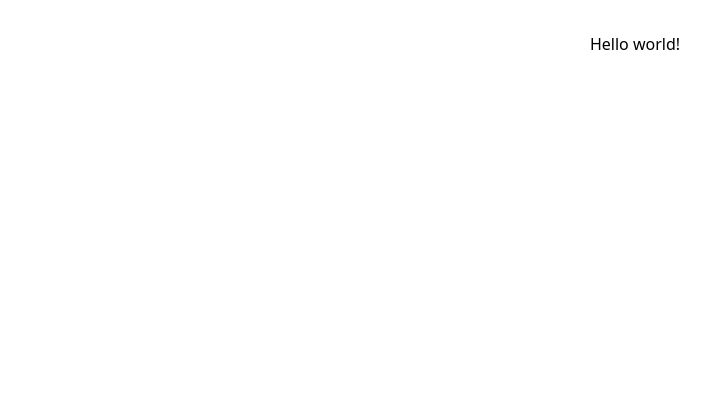
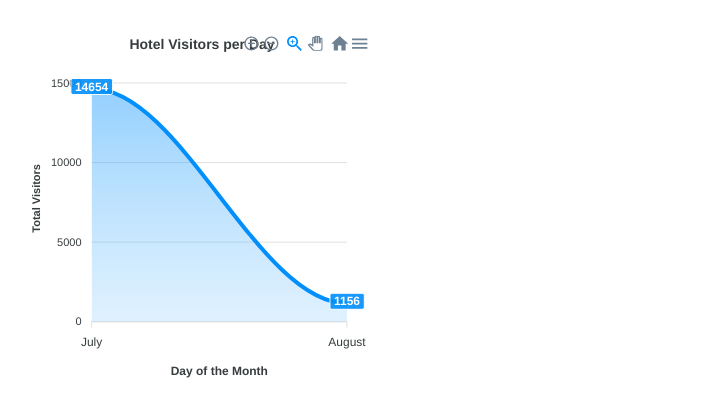
Before and after one commit to ALOK9442/waterdipassignment, a React (Vite) app: page / in a window 1280 px wide. Shown: the top 416 px of the page, without its empty margins (5-715 px from the left). Built offline with nearby package versions, Linux system fonts and the light colour scheme.

Commit message:
configuring apex chart

```diff
--- a/src/App.tsx
+++ b/src/App.tsx
@@ -1,7 +1,6 @@
 import { useEffect, useState } from "react";
-import reactLogo from "./assets/react.svg";
-import viteLogo from "/vite.svg";
 import "./App.css";
+import ReactApexChart from "react-apexcharts";
 
 interface Booking {
   arrival_date_year: string;
@@ -12,16 +11,19 @@ interface Booking {
   babies: string;
   country: string;
 }
+
 function App() {
-  const [count, setCount] = useState(0);
   const [data, setData] = useState<Booking[]>([]);
+  const [chartData, setChartData] = useState<{ visitorsPerDay: number[]; days: string[] }>({
+    visitorsPerDay: [],
+    days: [],
+  });
 
   useEffect(() => {
     fetch("/hotel_bookings_1000.csv")
       .then((response) => response.text())
       .then((text) => {
         const rows = text.split("\n");
-        const header = rows[0].split(",");
         const dataRows = rows.slice(1);
 
         const bookings = dataRows.map((row) => {
@@ -38,16 +40,65 @@ function App() {
           return booking;
         });
 
-        setData(bookings); // Set state with parsed data
+        setData(bookings);
       })
       .catch((error) => console.error("Error loading CSV:", error));
   }, []);
 
   useEffect(() => {
-    console.log(data);
+    const visitorsPerDay: Record<string, number> = {};
+
+    data.forEach((booking) => {
+      const day = booking.arrival_date_day_of_month;
+      const totalVisitors =
+        parseInt(booking.adults) +
+        parseInt(booking.children) +
+        parseInt(booking.babies);
+
+      if (visitorsPerDay[day]) {
+        visitorsPerDay[day] += totalVisitors;
+      } else {
+        visitorsPerDay[day] = totalVisitors;
+      }
+    });
+
+    const days = Object.keys(visitorsPerDay).sort((a, b) => Number(a) - Number(b));
+    const visitors = days.map((day) => visitorsPerDay[day]);
+
+    setChartData({ visitorsPerDay: visitors, days });
   }, [data]);
 
-  return <h1 className="text-3xl font-bold underline">Hello world!</h1>;
+  const options = {
+    chart: {
+      id: "visitor-chart",
+    },
+    xaxis: {
+      categories: chartData.days,
+      title: {
+        text: "Day of the Month",
+      },
+    },
+    yaxis: {
+      title: {
+        text: "Total Visitors",
+      },
+    },
+    title: {
+      text: "Hotel Visitors per Day",
+      align: "center" as "center",
+    },
+  };
+
+
+  return (
+    <ReactApexChart
+      options={options}
+      series={[{ name: "Visitors", data: chartData.visitorsPerDay }]}
+      type="area"
+      height={350}
+      width={350}
+    />
+  );
 }
 
 export default App;
```
